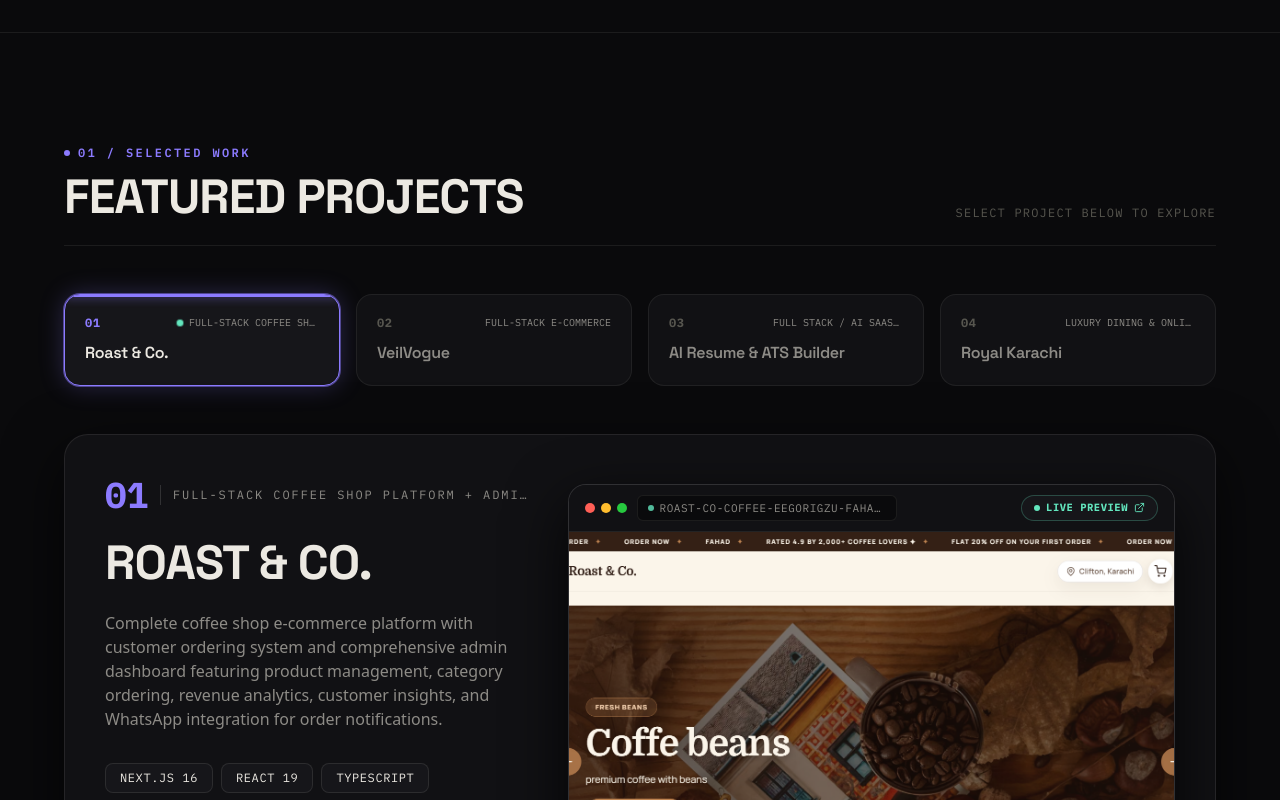
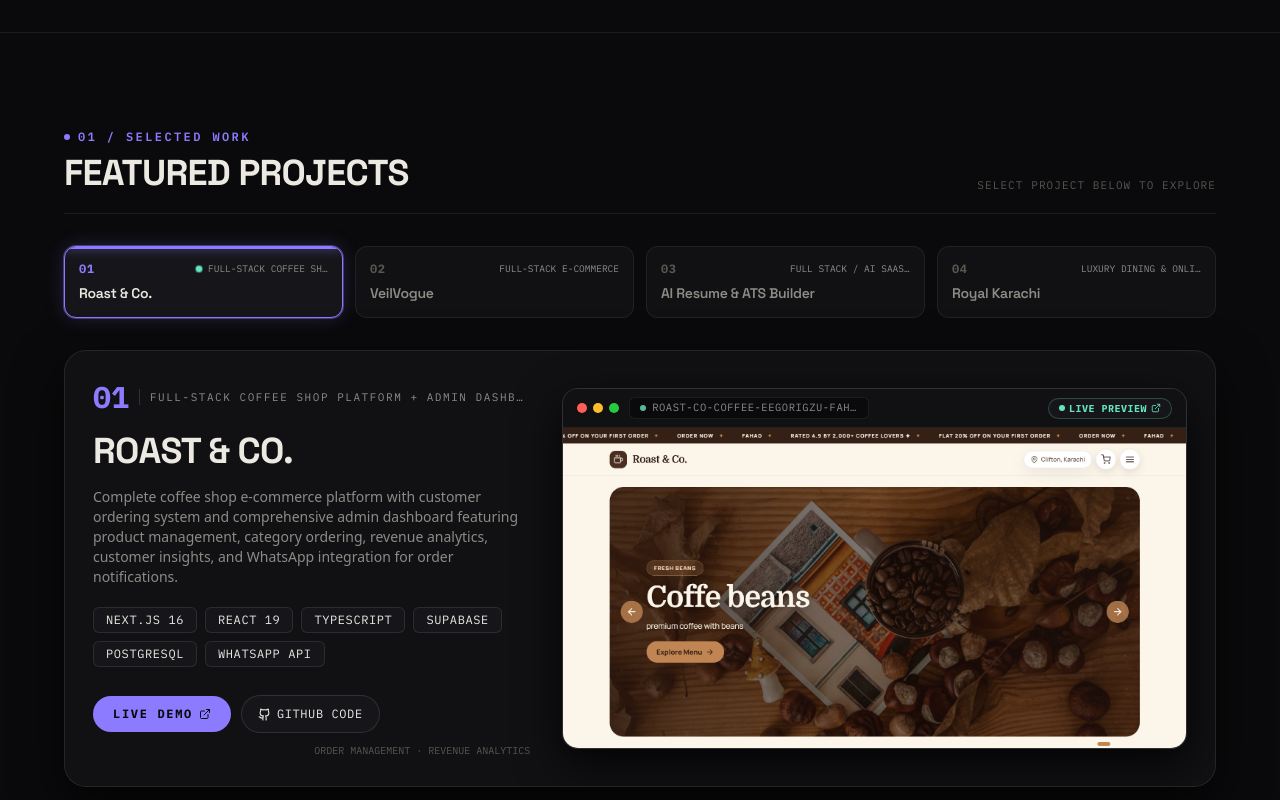
Before and after one commit to Fahadkhanreal/FK-Portfolio, a Next.js app in the folder frontend/: page / in a window 1280 px wide. Shown: the part 1620-2420 px from the top of the page. Built offline with nearby package versions, Linux system fonts and the light colour scheme.

Commit message:
fix(showcase): reduce featured projects card height, mockup aspect ratio and tab padding for a sleek compact feel

```diff
--- a/frontend/components/ProjectCard.tsx
+++ b/frontend/components/ProjectCard.tsx
@@ -47,10 +47,10 @@
         target="_blank"
         rel="noopener noreferrer"
         data-cursor="VISIT"
-        className="group relative w-full rounded-[18px] overflow-hidden bg-[#16161A] border border-[rgba(236,233,226,0.12)] hover:border-[#8C7BFF] transition-all duration-300 shadow-[0_20px_60px_rgba(0,0,0,0.8)] hover:shadow-[0_24px_70px_rgba(140,123,255,0.3)] flex flex-col cursor-pointer block"
+        className="group relative w-full rounded-xl sm:rounded-2xl overflow-hidden bg-[#16161A] border border-[rgba(236,233,226,0.12)] hover:border-[#8C7BFF] transition-all duration-300 shadow-[0_16px_45px_rgba(0,0,0,0.8)] hover:shadow-[0_20px_55px_rgba(140,123,255,0.3)] flex flex-col cursor-pointer block"
       >
         {/* Sleek Browser Titlebar */}
-        <div className="flex items-center justify-between px-3 sm:px-4 py-2 sm:py-2.5 bg-[#111114] border-b border-[rgba(236,233,226,0.08)] group-hover:bg-[#16161A] transition-colors gap-2">
+        <div className="flex items-center justify-between px-3 sm:px-3.5 py-1.5 sm:py-2 bg-[#111114] border-b border-[rgba(236,233,226,0.08)] group-hover:bg-[#16161A] transition-colors gap-2">
           {/* Traffic Lights + Centered URL Bar */}
           <div className="flex items-center gap-2 sm:gap-2.5 min-w-0 flex-1">
             <div className="flex items-center gap-1.5 shrink-0">
@@ -60,9 +60,9 @@
             </div>
 
             {/* Realistic URL Address Bar Pill */}
-            <div className="flex items-center gap-1.5 bg-[#0A0A0C]/90 border border-[rgba(236,233,226,0.08)] rounded-md px-2 sm:px-2.5 py-1 min-w-0 max-w-[150px] sm:max-w-[260px]">
+            <div className="flex items-center gap-1.5 bg-[#0A0A0C]/90 border border-[rgba(236,233,226,0.08)] rounded-md px-2 sm:px-2.5 py-0.5 min-w-0 max-w-[140px] sm:max-w-[240px]">
               <span className="w-1.5 h-1.5 rounded-full bg-[#63E6BE] shrink-0 opacity-80" />
-              <span className="font-mono-custom text-[10px] sm:text-[11px] text-[#8D8B86] tracking-wider truncate">
+              <span className="font-mono-custom text-[10px] sm:text-[10.5px] text-[#8D8B86] tracking-wider truncate">
                 {project.liveUrl
                   ? project.liveUrl.replace(/^https?:\/\//, "").replace(/\/$/, "")
                   : `${project.title.toLowerCase().replace(/[^a-z0-9]/g, "-")}.vercel.app`}
@@ -71,15 +71,15 @@
           </div>
 
           {/* Right Live Preview Badge (Balanced & responsive) */}
-          <div className="flex items-center gap-1.5 font-mono-custom text-[10px] sm:text-[10.5px] text-[#63E6BE] group-hover:text-[#0A0A0C] group-hover:bg-[#8C7BFF] group-hover:border-[#8C7BFF] bg-[#16161A] px-2.5 sm:px-3 py-1 rounded-full border border-[rgba(99,230,190,0.25)] transition-all shrink-0">
+          <div className="flex items-center gap-1 font-mono-custom text-[9.5px] sm:text-[10px] text-[#63E6BE] group-hover:text-[#0A0A0C] group-hover:bg-[#8C7BFF] group-hover:border-[#8C7BFF] bg-[#16161A] px-2 sm:px-2.5 py-0.5 rounded-full border border-[rgba(99,230,190,0.25)] transition-all shrink-0">
             <span className="w-1.5 h-1.5 rounded-full bg-[#63E6BE] group-hover:bg-[#0A0A0C] pulse-dot shrink-0" />
             <span className="font-bold tracking-wider">LIVE PREVIEW</span>
-            <ExternalLink size={11} className="shrink-0" />
+            <ExternalLink size={10} className="shrink-0" />
           </div>
         </div>
 
-        {/* Responsive Image Container */}
-        <div className="relative w-full aspect-[16/10] sm:h-[340px] md:h-[400px] bg-[#0A0A0C] overflow-hidden">
+        {/* Responsive Compact Image Container */}
+        <div className="relative w-full aspect-[16/9.5] sm:h-[270px] lg:h-[320px] bg-[#0A0A0C] overflow-hidden">
           <Image
             src={project.imageSrc}
             alt={project.title}
--- a/frontend/components/WorkShowcase.tsx
+++ b/frontend/components/WorkShowcase.tsx
@@ -109,39 +109,39 @@
   return (
     <section
       id="work"
-      className="py-16 sm:py-24 lg:py-28 px-4 sm:px-8 md:px-12 lg:px-16 bg-[#0A0A0C] border-b border-[rgba(236,233,226,0.08)] relative"
+      className="py-14 sm:py-20 lg:py-24 px-4 sm:px-8 md:px-12 lg:px-16 bg-[#0A0A0C] border-b border-[rgba(236,233,226,0.08)] relative"
     >
-      <div className="max-w-7xl mx-auto space-y-8 sm:space-y-12">
+      <div className="max-w-6xl mx-auto space-y-6 sm:space-y-8">
         {/* Section Header */}
-        <div className="flex flex-col sm:flex-row sm:items-end justify-between gap-4 pb-4 sm:pb-6 border-b border-[rgba(236,233,226,0.08)]">
-          <div className="space-y-2 sm:space-y-3">
+        <div className="flex flex-col sm:flex-row sm:items-end justify-between gap-3 sm:gap-4 pb-3.5 sm:pb-5 border-b border-[rgba(236,233,226,0.08)]">
+          <div className="space-y-1.5 sm:space-y-2">
             <div className="flex items-center gap-2">
               <span className="w-1.5 h-1.5 rounded-full bg-[#8C7BFF]" />
               <span className="font-mono-custom text-xs text-[#8C7BFF] tracking-[0.2em] font-semibold">
                 01 / SELECTED WORK
               </span>
             </div>
-            <h2 className="font-display text-2xl sm:text-4xl md:text-5xl font-bold uppercase tracking-tight text-[#ECE9E2]">
+            <h2 className="font-display text-2xl sm:text-3xl md:text-4xl font-bold uppercase tracking-tight text-[#ECE9E2]">
               FEATURED PROJECTS
             </h2>
           </div>
 
-          <div className="font-mono-custom text-xs text-[#57564F] tracking-widest hidden sm:block">
+          <div className="font-mono-custom text-[11px] text-[#57564F] tracking-widest hidden sm:block">
             SELECT PROJECT BELOW TO EXPLORE
           </div>
         </div>
 
-        {/* 4-Project Grid Selector (Clean 2x2 grid on mobile, 4-col on desktop) */}
-        <div className="grid grid-cols-2 lg:grid-cols-4 gap-2.5 sm:gap-4">
+        {/* 4-Project Grid Selector (Clean compact grid on mobile & desktop) */}
+        <div className="grid grid-cols-2 lg:grid-cols-4 gap-2 sm:gap-3">
           {PROJECTS.map((p, i) => {
             const isActive = activeIdx === i;
             return (
               <button
                 key={p.id}
                 onClick={() => setActiveIdx(i)}
-                className={`text-left p-3 sm:p-5 rounded-xl sm:rounded-2xl border transition-all duration-300 cursor-pointer relative overflow-hidden group ${
+                className={`text-left p-2.5 sm:p-3.5 rounded-xl border transition-all duration-300 cursor-pointer relative overflow-hidden group ${
                   isActive
-                    ? "bg-[#16161A] border-[#8C7BFF] shadow-[0_0_25px_rgba(140,123,255,0.25)] ring-1 ring-[#8C7BFF]/50"
+                    ? "bg-[#16161A] border-[#8C7BFF] shadow-[0_0_20px_rgba(140,123,255,0.2)] ring-1 ring-[#8C7BFF]/40"
                     : "bg-[#111114] border-[rgba(236,233,226,0.07)] hover:border-[rgba(236,233,226,0.2)] hover:bg-[#141418]"
                 }`}
               >
@@ -150,7 +150,7 @@
                   <div className="absolute top-0 left-0 right-0 h-[2px] bg-[#8C7BFF] shadow-[0_0_10px_#8C7BFF]" />
                 )}
 
-                <div className="flex items-center justify-between pb-1.5 sm:pb-2.5 font-mono-custom text-xs">
+                <div className="flex items-center justify-between pb-1 sm:pb-1.5 font-mono-custom text-xs">
                   <span
                     className={`font-bold tracking-wider ${
                       isActive ? "text-[#8C7BFF]" : "text-[#57564F] group-hover:text-[#8D8B86]"
@@ -162,14 +162,14 @@
                     {isActive && (
                       <span className="w-1.5 h-1.5 rounded-full bg-[#63E6BE] pulse-dot" />
                     )}
-                    <span className="text-[9.5px] sm:text-[10px] text-[#8D8B86] truncate max-w-[90px] sm:max-w-[130px]">
+                    <span className="text-[9px] sm:text-[9.5px] text-[#8D8B86] truncate max-w-[80px] sm:max-w-[120px]">
                       {p.category.split("+")[0].trim()}
                     </span>
                   </div>
                 </div>
 
                 <div
-                  className={`font-display font-semibold text-xs sm:text-base truncate transition-colors ${
+                  className={`font-display font-semibold text-xs sm:text-sm truncate transition-colors ${
                     isActive ? "text-[#ECE9E2]" : "text-[#8D8B86] group-hover:text-[#ECE9E2]"
                   }`}
                 >
@@ -181,29 +181,29 @@
         </div>
 
         {/* Active Project Highlight View */}
-        <div className="bg-[#111114] border border-[rgba(236,233,226,0.09)] rounded-[20px] sm:rounded-[24px] p-4 sm:p-8 lg:p-10 relative overflow-hidden shadow-[0_20px_60px_rgba(0,0,0,0.7)]">
+        <div className="bg-[#111114] border border-[rgba(236,233,226,0.09)] rounded-2xl sm:rounded-[22px] p-4 sm:p-6 lg:p-7 relative overflow-hidden shadow-[0_20px_50px_rgba(0,0,0,0.7)]">
           <AnimatePresence mode="wait">
             <motion.div
               key={activeProject.id}
-              initial={{ opacity: 0, y: 15 }}
+              initial={{ opacity: 0, y: 12 }}
               animate={{ opacity: 1, y: 0 }}
-              exit={{ opacity: 0, y: -15 }}
-              transition={{ duration: 0.25, ease: "easeOut" }}
-              className="grid grid-cols-1 lg:grid-cols-12 gap-6 lg:gap-10 items-center"
+              exit={{ opacity: 0, y: -12 }}
+              transition={{ duration: 0.22, ease: "easeOut" }}
+              className="grid grid-cols-1 lg:grid-cols-12 gap-5 lg:gap-8 items-center"
             >
               {/* Left Column: Project Info (5 Cols on desktop) */}
-              <div className="lg:col-span-5 space-y-4 sm:space-y-6">
-                <div className="flex items-center gap-2.5 sm:gap-3">
-                  <span className="font-mono-custom text-2xl sm:text-4xl font-bold text-[#8C7BFF]">
+              <div className="lg:col-span-5 space-y-3 sm:space-y-4">
+                <div className="flex items-center gap-2 sm:gap-2.5">
+                  <span className="font-mono-custom text-xl sm:text-3xl font-bold text-[#8C7BFF]">
                     {activeProject.number}
                   </span>
-                  <span className="h-4 sm:h-5 w-[1px] bg-[rgba(236,233,226,0.15)]" />
-                  <span className="font-mono-custom text-[11px] sm:text-xs tracking-[0.14em] sm:tracking-[0.16em] text-[#8D8B86] uppercase truncate">
+                  <span className="h-3.5 sm:h-4 w-[1px] bg-[rgba(236,233,226,0.15)]" />
+                  <span className="font-mono-custom text-[10px] sm:text-[11px] tracking-[0.14em] text-[#8D8B86] uppercase truncate">
                     {activeProject.category}
                   </span>
                 </div>
 
-                <h3 className="font-display text-2xl sm:text-4xl lg:text-5xl font-bold text-[#ECE9E2] uppercase tracking-tight">
+                <h3 className="font-display text-xl sm:text-3xl lg:text-4xl font-bold text-[#ECE9E2] uppercase tracking-tight">
                   {activeProject.title}
                 </h3>
 
@@ -212,16 +212,16 @@
                   <ProjectCard project={activeProject} />
                 </div>
 
-                <p className="text-xs sm:text-base text-[#8D8B86] leading-relaxed font-normal">
+                <p className="text-xs sm:text-sm text-[#8D8B86] leading-relaxed font-normal">
                   {activeProject.description}
                 </p>
 
                 {/* Tech stack pills */}
-                <div className="flex flex-wrap gap-1.5 sm:gap-2 pt-1 sm:pt-2">
+                <div className="flex flex-wrap gap-1.5 sm:gap-2 pt-0.5 sm:pt-1">
                   {activeProject.stack.map((tech) => (
                     <span
                       key={tech}
-                      className="font-mono-custom text-[10px] sm:text-xs px-2.5 sm:px-3.5 py-1 sm:py-1.5 rounded-md sm:rounded-lg bg-[#16161A] text-[#ECE9E2] border border-[rgba(236,233,226,0.1)] tracking-wider"
+                      className="font-mono-custom text-[10px] sm:text-xs px-2 sm:px-3 py-0.5 sm:py-1 rounded-md bg-[#16161A] text-[#ECE9E2] border border-[rgba(236,233,226,0.1)] tracking-wider"
                     >
                       {tech}
                     </span>
@@ -229,16 +229,16 @@
                 </div>
 
                 {/* CTA Action Links (Live Demo + GitHub) */}
-                <div className="pt-3 sm:pt-4 flex flex-wrap items-center gap-2.5 sm:gap-3">
+                <div className="pt-2 sm:pt-3 flex flex-wrap items-center gap-2 sm:gap-2.5">
                   {activeProject.liveUrl && (
                     <a
                       href={activeProject.liveUrl}
                       target="_blank"
                       rel="noopener noreferrer"
-                      className="group inline-flex items-center justify-center gap-2 px-5 sm:px-6 py-2.5 sm:py-3 rounded-full bg-[#8C7BFF] text-[#0A0A0C] font-mono-custom text-xs font-bold tracking-[0.14em] hover:bg-white hover:shadow-[0_0_25px_rgba(255,255,255,0.4)] transition-all flex-1 sm:flex-initial"
+                      className="group inline-flex items-center justify-center gap-1.5 px-4 sm:px-5 py-2 sm:py-2.5 rounded-full bg-[#8C7BFF] text-[#0A0A0C] font-mono-custom text-xs font-bold tracking-[0.14em] hover:bg-white hover:shadow-[0_0_25px_rgba(255,255,255,0.4)] transition-all flex-1 sm:flex-initial"
                     >
                       <span>LIVE DEMO</span>
-                      <ExternalLink size={13} className="group-hover:translate-x-0.5 group-hover:-translate-y-0.5 transition-transform" />
+                      <ExternalLink size={12} className="group-hover:translate-x-0.5 group-hover:-translate-y-0.5 transition-transform" />
                     </a>
                   )}
 
@@ -247,14 +247,14 @@
                       href={activeProject.githubUrl}
                       target="_blank"
                       rel="noopener noreferrer"
-                      className="inline-flex items-center justify-center gap-2 px-4 sm:px-5 py-2.5 sm:py-3 rounded-full bg-[#16161A] hover:bg-[#202026] text-[#ECE9E2] font-mono-custom text-xs tracking-wider border border-[rgba(236,233,226,0.12)] hover:border-[#8C7BFF]/50 transition-all flex-1 sm:flex-initial"
+                      className="inline-flex items-center justify-center gap-1.5 px-3.5 sm:px-4 py-2 sm:py-2.5 rounded-full bg-[#16161A] hover:bg-[#202026] text-[#ECE9E2] font-mono-custom text-xs tracking-wider border border-[rgba(236,233,226,0.12)] hover:border-[#8C7BFF]/50 transition-all flex-1 sm:flex-initial"
                     >
-                      <GithubIcon size={14} />
+                      <GithubIcon size={13} />
                       <span>GITHUB CODE</span>
                     </a>
                   )}
 
-                  <span className="font-mono-custom text-[10px] sm:text-[11px] text-[#57564F] ml-auto hidden sm:block">
+                  <span className="font-mono-custom text-[9.5px] sm:text-[10px] text-[#57564F] ml-auto hidden sm:block">
                     {activeProject.metrics}
                   </span>
                 </div>
```
